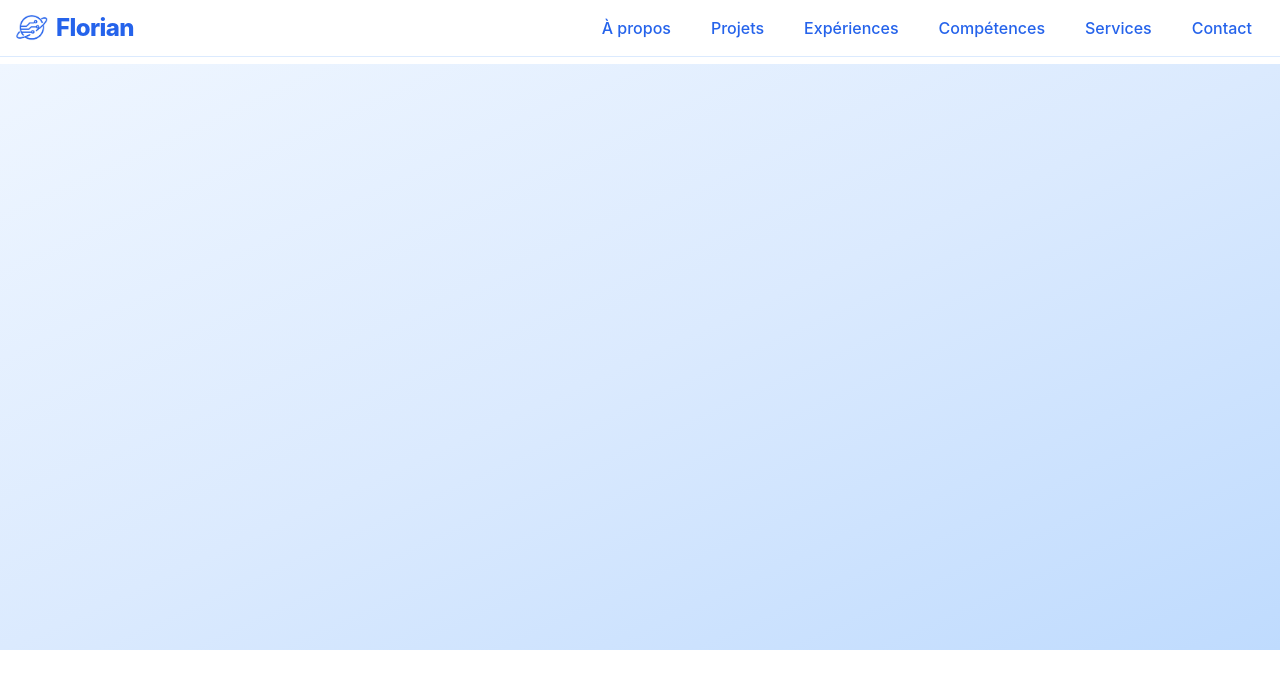
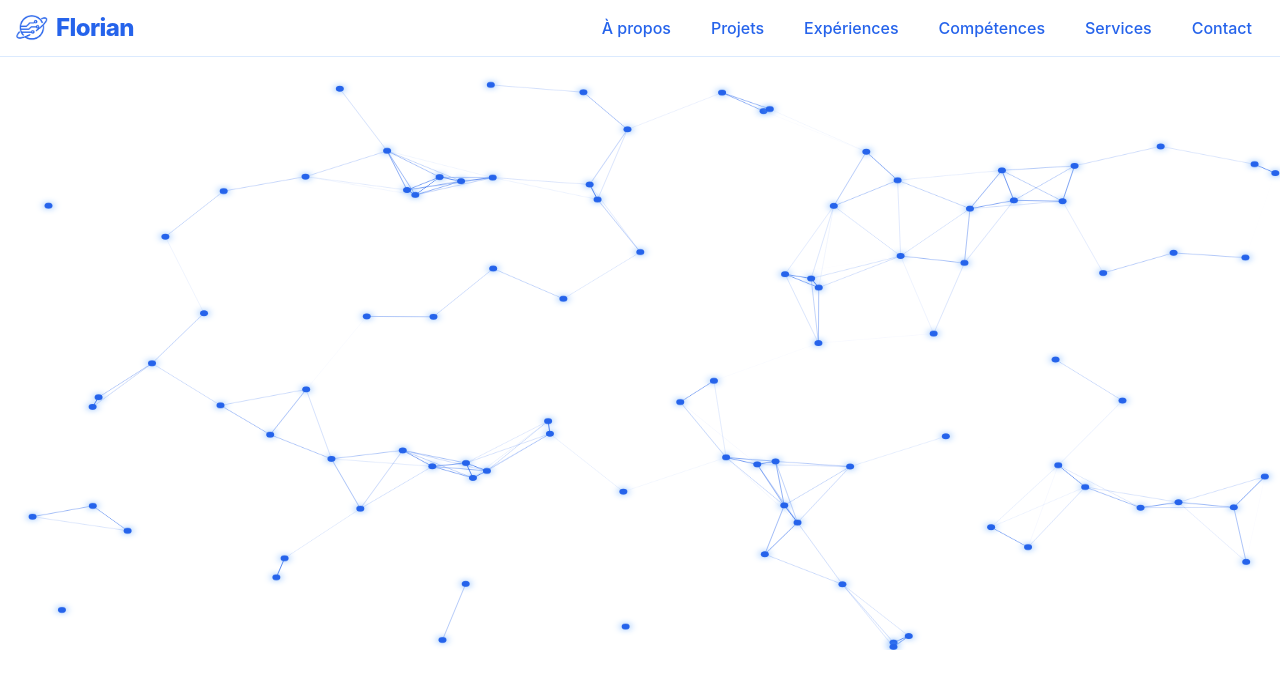
Before and after one commit to florian-grg/Website, a React (Create React App) app: page / in a window 1280 px wide. Shown: the top 688 px of the page. Built offline with nearby package versions, Linux system fonts and the light colour scheme.

Commit message:
feat: add SEO metadata to App component and implement neural network background animation

```diff
--- a/src/App.js
+++ b/src/App.js
@@ -1,4 +1,3 @@
-
 import { Helmet } from 'react-helmet';
 import Navbar from './components/Navbar';
 import Footer from './components/Footer';
@@ -10,8 +9,6 @@ import Skills from './pages/Skills';
 import Services from './pages/Services';
 import Contact from './pages/Contact';
 import MentionsLegales from './pages/MentionsLegales';
-
-
 
 function App() {
   return (
--- a/src/App.jsx
+++ b/src/App.jsx
@@ -1,3 +1,4 @@
+import { Helmet } from 'react-helmet';
 import Navbar from './components/Navbar';
 import Footer from './components/Footer';
 import Header from './pages/Header';
@@ -12,6 +13,12 @@ import MentionsLegales from './pages/MentionsLegales';
 export default function App() {
   return (
     <>
+      <Helmet>
+        <title>Portfolio Florian GIURGIU</title>
+        <meta name="description" content="Développeur web, IA, optimisation, portfolio moderne et performant." />
+        <meta name="keywords" content="Florian GIURGIU, développeur, web, IA, optimisation, portfolio, freelance" />
+        <meta name="author" content="Florian GIURGIU" />
+      </Helmet>
       <Navbar />
       <div className="pt-16">
         <section id="accueil">
--- a/src/components/Navbar.jsx
+++ b/src/components/Navbar.jsx
@@ -1,4 +1,3 @@
-
 export default function Navbar() {
   return (
     <nav className="bg-white/60 backdrop-blur-lg border-b border-blue-100 fixed w-full z-20">
--- /dev/null
+++ b/src/components/NeuralNetworkBackground.jsx
@@ -0,0 +1,91 @@
+import React, { useRef, useEffect } from "react";
+
+// Animation simple de "réseau neuronal" (points et lignes animés)
+export default function NeuralNetworkBackground() {
+  const canvasRef = useRef(null);
+
+  useEffect(() => {
+    const canvas = canvasRef.current;
+    const ctx = canvas.getContext("2d");
+  let width = canvas.width = window.innerWidth;
+  let height = canvas.height = window.innerHeight;
+
+    // Générer des points
+    const POINTS = 96;
+    const points = Array.from({ length: POINTS }, () => ({
+      x: Math.random() * width,
+      y: Math.random() * height,
+      vx: (Math.random() - 0.5) * 0.5,
+      vy: (Math.random() - 0.5) * 0.5
+    }));
+
+    function draw() {
+      ctx.clearRect(0, 0, width, height);
+      // Lignes entre points proches
+      for (let i = 0; i < POINTS; i++) {
+        for (let j = i + 1; j < POINTS; j++) {
+          const dx = points[i].x - points[j].x;
+          const dy = points[i].y - points[j].y;
+          const dist = Math.sqrt(dx * dx + dy * dy);
+          if (dist < 120) {
+            ctx.strokeStyle = `rgba(37, 99, 235, ${1 - dist / 120})`;
+            ctx.lineWidth = 1;
+            ctx.beginPath();
+            ctx.moveTo(points[i].x, points[i].y);
+            ctx.lineTo(points[j].x, points[j].y);
+            ctx.stroke();
+          }
+        }
+      }
+      // Points
+      for (let p of points) {
+        ctx.beginPath();
+        ctx.arc(p.x, p.y, 4, 0, 2 * Math.PI);
+        ctx.fillStyle = "#2563eb"; // bleu-700
+        ctx.shadowColor = "#60a5fa"; // bleu-400
+        ctx.shadowBlur = 8;
+        ctx.fill();
+        ctx.shadowBlur = 0;
+      }
+    }
+
+    function animate() {
+      for (let p of points) {
+        p.x += p.vx;
+        p.y += p.vy;
+        if (p.x < 0 || p.x > width) p.vx *= -1;
+        if (p.y < 0 || p.y > height) p.vy *= -1;
+      }
+      draw();
+      requestAnimationFrame(animate);
+    }
+
+    animate();
+    function handleResize() {
+      width = canvas.width = window.innerWidth;
+      height = canvas.height = window.innerHeight;
+    }
+    window.addEventListener('resize', handleResize);
+    return () => {
+      window.removeEventListener('resize', handleResize);
+    };
+  }, []);
+
+  return (
+    <canvas
+      ref={canvasRef}
+      style={{
+        position: "absolute",
+        top: 0,
+        left: 0,
+        width: "100%",
+        height: "100%",
+        zIndex: 0,
+        pointerEvents: "none"
+      }}
+      width={window.innerWidth}
+  height={window.innerHeight}
+      aria-hidden="true"
+    />
+  );
+}
--- a/src/index.jsx
+++ b/src/index.jsx
@@ -1,7 +1,7 @@
 import React from 'react';
 import ReactDOM from 'react-dom/client';
 import './index.css';
-import App from './App';
+import App from './App.jsx';
 import reportWebVitals from './reportWebVitals';
 
 const root = ReactDOM.createRoot(document.getElementById('root'));
--- a/src/pages/Header.jsx
+++ b/src/pages/Header.jsx
@@ -1,4 +1,5 @@
 import React from "react";
+import NeuralNetworkBackground from "../components/NeuralNetworkBackground";
 import Seo from "../components/Seo";
 import { motion } from "framer-motion";
 import { fadeIn } from "../animations/fadeIn";
@@ -6,8 +7,9 @@ import { fadeIn } from "../animations/fadeIn";
 const Header = () => (
   <>
     <Seo title="Accueil | Portfolio Florian GIURGIU" description="Accueil du portfolio de Florian GIURGIU, développeur web et auto-entrepreneur." />
-    <header className="bg-gradient-to-br from-blue-50 via-blue-100 to-blue-200 py-20">
-      <div className="max-w-3xl mx-auto flex flex-col items-center text-center px-4">
+    <header className="relative overflow-hidden py-20 bg-white">
+      <NeuralNetworkBackground />
+      <div className="relative z-10 max-w-3xl mx-auto flex flex-col items-center text-center px-4">
         <motion.img
           src="/pp.png"
           alt="Florian GIURGIU"
```
